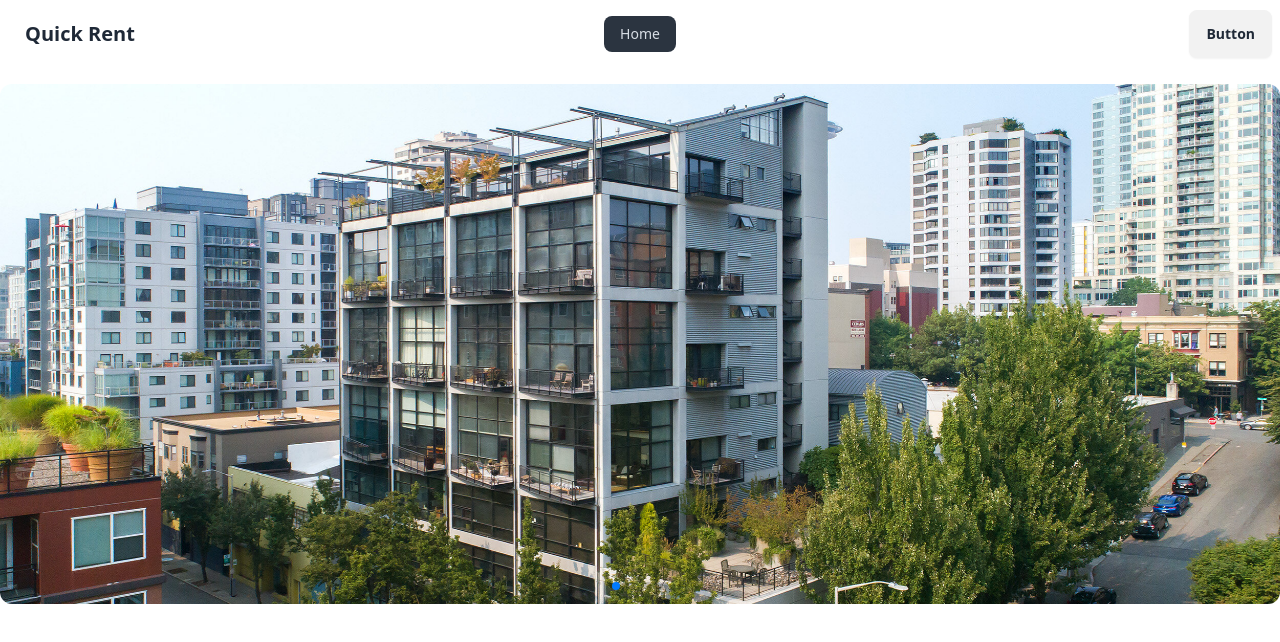
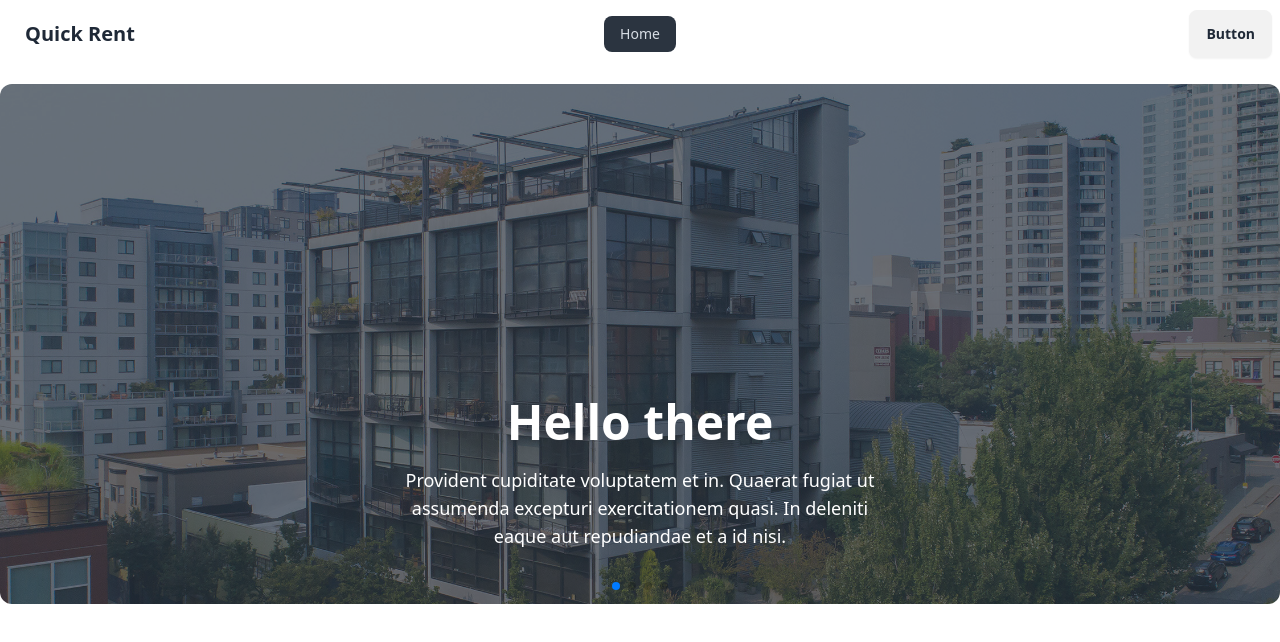
Before and after one commit to subarnoturja/Assignment9, a React (Vite) app: page / in a window 1280 px wide. Shown: the top 642 px of the page. Built offline with nearby package versions, Linux system fonts and the light colour scheme; grey boxes are pictures that could not be loaded.

Commit message:
swiper added

```diff
--- a/package.json
+++ b/package.json
@@ -10,6 +10,7 @@
     "preview": "vite preview"
   },
   "dependencies": {
+    "aos": "^2.3.4",
     "localforage": "^1.10.0",
     "match-sorter": "^6.3.4",
     "react": "^18.3.1",
--- a/src/components/Banner/Banner.jsx
+++ b/src/components/Banner/Banner.jsx
@@ -1,25 +1,44 @@
-import React from 'react';
-import { Swiper, SwiperSlide } from 'swiper/react';
-import 'swiper/css';
-import 'swiper/css/pagination';
-import { Pagination } from 'swiper/modules';
-import Banner1 from '../../assets/Banner1.jpg'
-import Banner2 from '../../assets/Banner2.jpg'
-import Banner3 from '../../assets/Banner3.jpg'
-import Banner4 from '../../assets/Banner4.jpg'
-
+import React from "react";
+import { Swiper, SwiperSlide } from "swiper/react";
+import "swiper/css";
+import "swiper/css/pagination";
+import { Pagination } from "swiper/modules";
+import Banner1 from "../../assets/Banner1.jpg";
+import Banner2 from "../../assets/Banner2.jpg";
+import Banner3 from "../../assets/Banner3.jpg";
+import Banner4 from "../../assets/Banner4.jpg";
+import Hero from "./Hero";
 
 const Banner = () => {
-    return (
-        <div className='mb-6'>
-            <Swiper pagination={true} modules={[Pagination]} className="mySwiper h-[520px] rounded-xl">
-        <SwiperSlide><img src={Banner1} alt="" /></SwiperSlide>
-        <SwiperSlide><img src={Banner2} alt="" /></SwiperSlide>
-        <SwiperSlide><img src={Banner3} alt="" /></SwiperSlide>
-        <SwiperSlide><img src={Banner4} alt="" /></SwiperSlide>
-      </Swiper>
+  return (
+    <div className="mb-6">
+        <div>
+            <Swiper
+            pagination={true}
+            modules={[Pagination]}
+            className="mySwiper h-[520px] rounded-xl">
+            <SwiperSlide>
+                <Hero
+                image={Banner1}
+                text='Provident cupiditate voluptatem et in. Quaerat fugiat ut assumenda excepturi exercitationem
+        quasi. In deleniti eaque aut repudiandae et a id nisi.'></Hero>
+            </SwiperSlide>
+            <SwiperSlide>
+                <Hero image={Banner2} text='Provident cupiditate voluptatem et in. Quaerat fugiat ut assumenda excepturi exercitationem
+        quasi. In deleniti eaque aut repudiandae et a id nisi.'></Hero>
+            </SwiperSlide>
+            <SwiperSlide>
+                <Hero image={Banner3} text='Provident cupiditate voluptatem et in. Quaerat fugiat ut assumenda excepturi exercitationem
+        quasi. In deleniti eaque aut repudiandae et a id nisi.'></Hero>
+            </SwiperSlide>
+            <SwiperSlide>
+                <Hero image={Banner4} text='Provident cupiditate voluptatem et in. Quaerat fugiat ut assumenda excepturi exercitationem
+        quasi. In deleniti eaque aut repudiandae et a id nisi.'></Hero>
+            </SwiperSlide>
+            </Swiper>
         </div>
-    );
+    </div>
+  );
 };
 
 export default Banner;
--- /dev/null
+++ b/src/components/Banner/Hero.jsx
@@ -0,0 +1,22 @@
+import React from "react";
+
+const Hero = ({ image, text }) => {
+  return (
+    <div
+      className="hero min-h-screen" data-aos='zoom-in' data-aos-duration="1000"
+      style={{
+        backgroundImage: `url(${image})`,
+      }}
+    >
+      <div className="hero-overlay bg-opacity-70"></div>
+      <div className="hero-content text-neutral-content text-center">
+        <div className="max-w-lg">
+          <h1 className="mb-5 text-5xl font-bold text-white">Hello there</h1>
+          <p className="mb-5 text-lg text-white">{text}</p>
+        </div>
+      </div>
+    </div>
+  );
+};
+
+export default Hero;
--- a/src/main.jsx
+++ b/src/main.jsx
@@ -3,6 +3,9 @@ import { createRoot } from 'react-dom/client'
 import './index.css'
 import { RouterProvider } from 'react-router-dom'
 import { router } from './routes/Routes.jsx'
+import AOS from 'aos';
+import 'aos/dist/aos.css';
+AOS.init();
 
 createRoot(document.getElementById('root')).render(
   <StrictMode>
```
Also changed, not shown: 1 other file (tests, documents, lock files or other folders).
